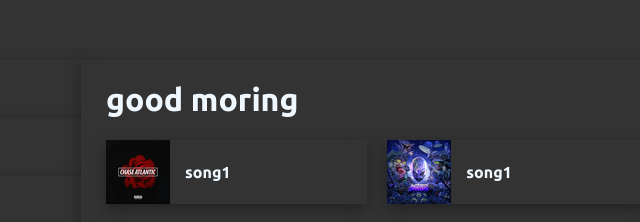
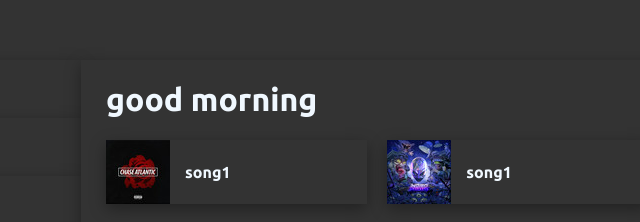
Before and after one commit to atharvawagh123/spotify-, a plain HTML site: page index.html in a window 1280 px wide. Shown: the top 222 px of the page, 303-943 px from the left. Drawn offline with Linux system fonts and the light colour scheme.

Commit message:
Update index.html

```diff
--- a/index.html
+++ b/index.html
@@ -92,7 +92,7 @@
         </div>
         <div id="musicsection">
             <div id="musicnavigation">
-                <h1 class="goodmoring"> good moring</h1>
+                <h1 class="goodmoring"> good morning</h1>
             </div>
             <div id="snippet">
                 <div class="snap">
```
